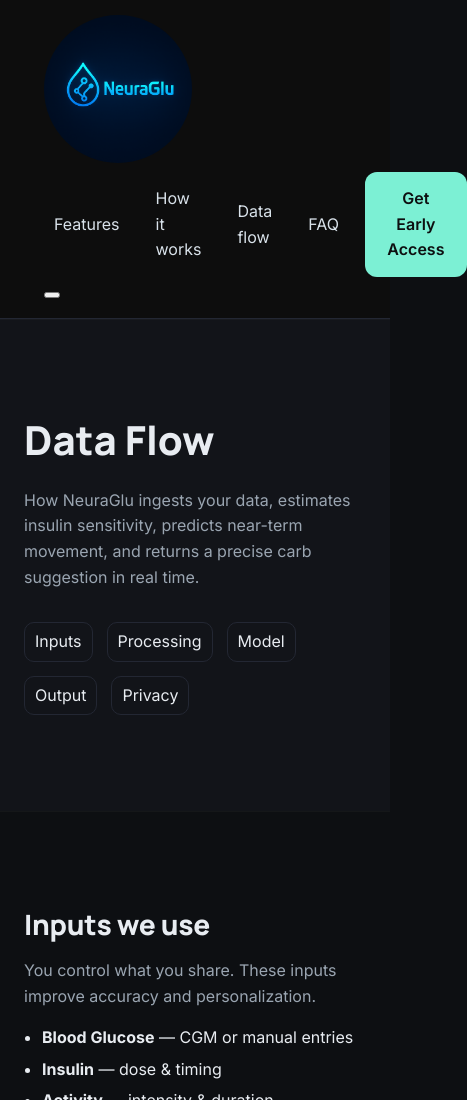
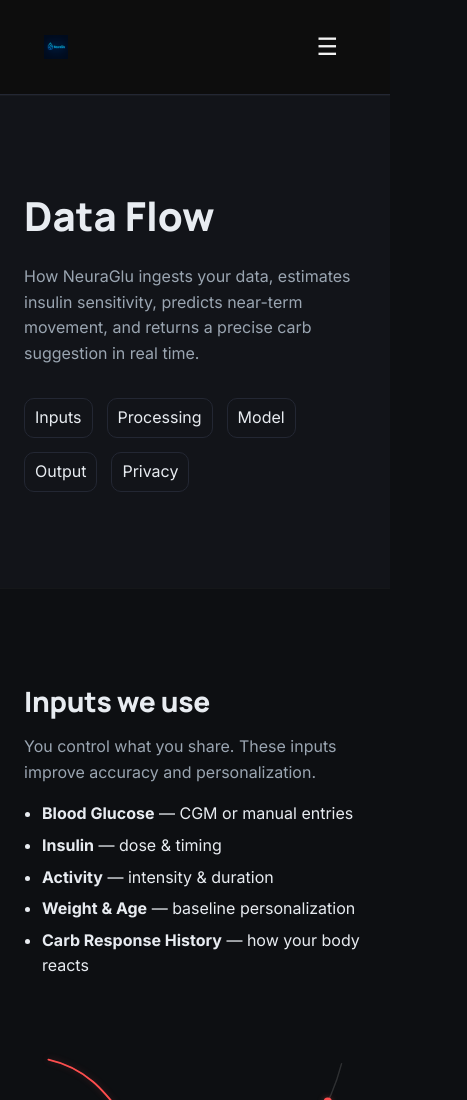
Before and after one commit to KFromMars/neuraglu-site, a plain HTML site: page neuraglu-site/data-flow.html in a window 390 px wide. Shown: the top 1100 px of the page, 467 px wide, since content can reach past the window. Drawn offline with Linux system fonts and the light colour scheme.

Commit message:
Update data-flow.html

```diff
--- a/neuraglu-site/data-flow.html
+++ b/neuraglu-site/data-flow.html
@@ -16,27 +16,24 @@
     <a class="skip" href="#main">Skip to content</a>
 
    <header class="site-header">
-  <div class="container header__grid">
+  <div class="container nav">
     <a href="index.html" class="logo-link">
-      <img src="assets/logo.png" alt="NeuraGlu" class="logo" />
+      <img src="/assets/logo.png" alt="NeuraGlu" class="logo-img">
     </a>
 
-    <nav class="nav">
+    <!-- Hamburger -->
+    <button id="nav-toggle" class="nav__toggle" aria-expanded="false" aria-controls="nav-links" aria-label="Open menu">
+      ☰
+    </button>
+
+    <!-- Links + CTA -->
+    <nav id="nav-links" class="nav__links" role="navigation">
       <a href="index.html#features">Features</a>
       <a href="index.html#how">How it works</a>
-      <a href="dataflow.html">Data flow</a>
+      <a href="dataflow.html">Data flow</a>  <!-- use exact filename -->
       <a href="index.html#faq">FAQ</a>
-      <a id="nav-early" class="btn btn--brand nav__cta" href="index.html#early-access">
-        Get Early Access
-      </a>
+      <a id="nav-early" class="btn btn--brand nav__cta" href="index.html#early-access">Get Early Access</a>
     </nav>
-
-    <!-- Mobile menu toggle -->
-    <button class="nav-toggle" aria-label="Toggle menu">
-      <span></span>
-      <span></span>
-      <span></span>
-    </button>
   </div>
 </header>
 
```
